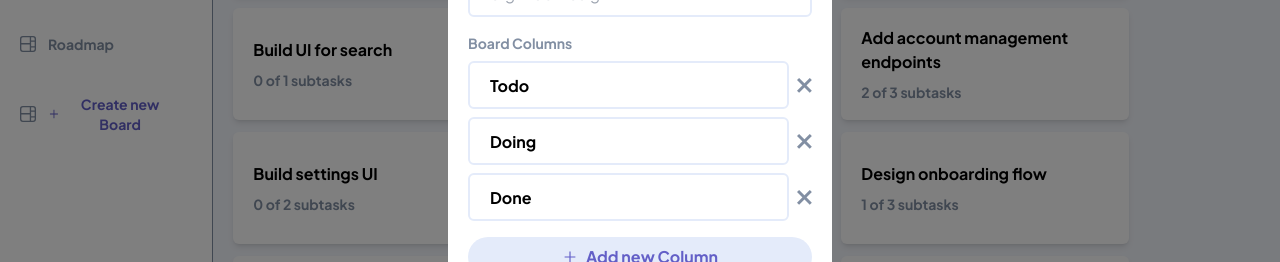
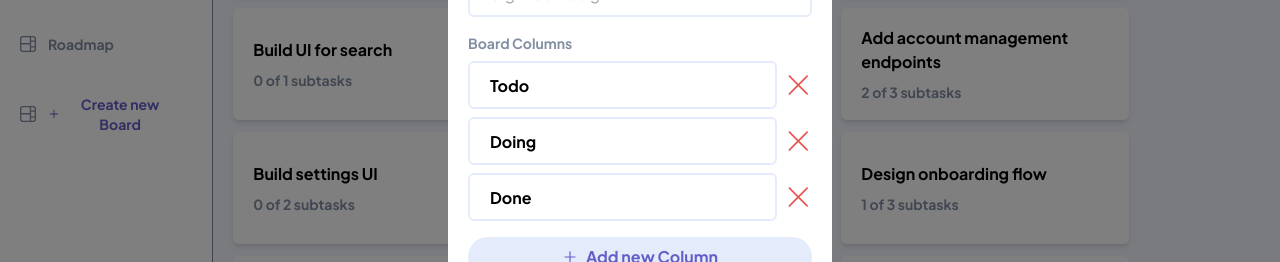
Before and after one commit to danielgen01/kanbanboard-frontend, a React (Vite) app: page / in a window 1280 px wide. Both pictures are taken after a click on the button "Create new Board". Shown: the part 256-518 px from the top of the page. Built offline with nearby package versions, Linux system fonts and the light colour scheme.

Commit message:
change crossicon color

```diff
--- a/src/components/reusable/AddColInput.tsx
+++ b/src/components/reusable/AddColInput.tsx
@@ -1,6 +1,6 @@
 import React from "react"
 import crossicon from "../../../assets/icon-cross.svg"
-
+import { RxCross1 } from "react-icons/rx"
 type props = {
   defaultValue: string
   onRemove: () => void
@@ -22,7 +22,12 @@ export const AddColInput: React.FC<props> = ({
         defaultValue={defaultValue}
         onChange={onInputChange}
       />
-      <img src={crossicon} alt="cross icon" onClick={onRemove} className="cursor-pointer"/>
+
+      <RxCross1
+        onClick={onRemove}
+        className="text-dark-red font-bold cursor-pointer
+       text-3xl"
+      />
     </div>
   )
 }
```
